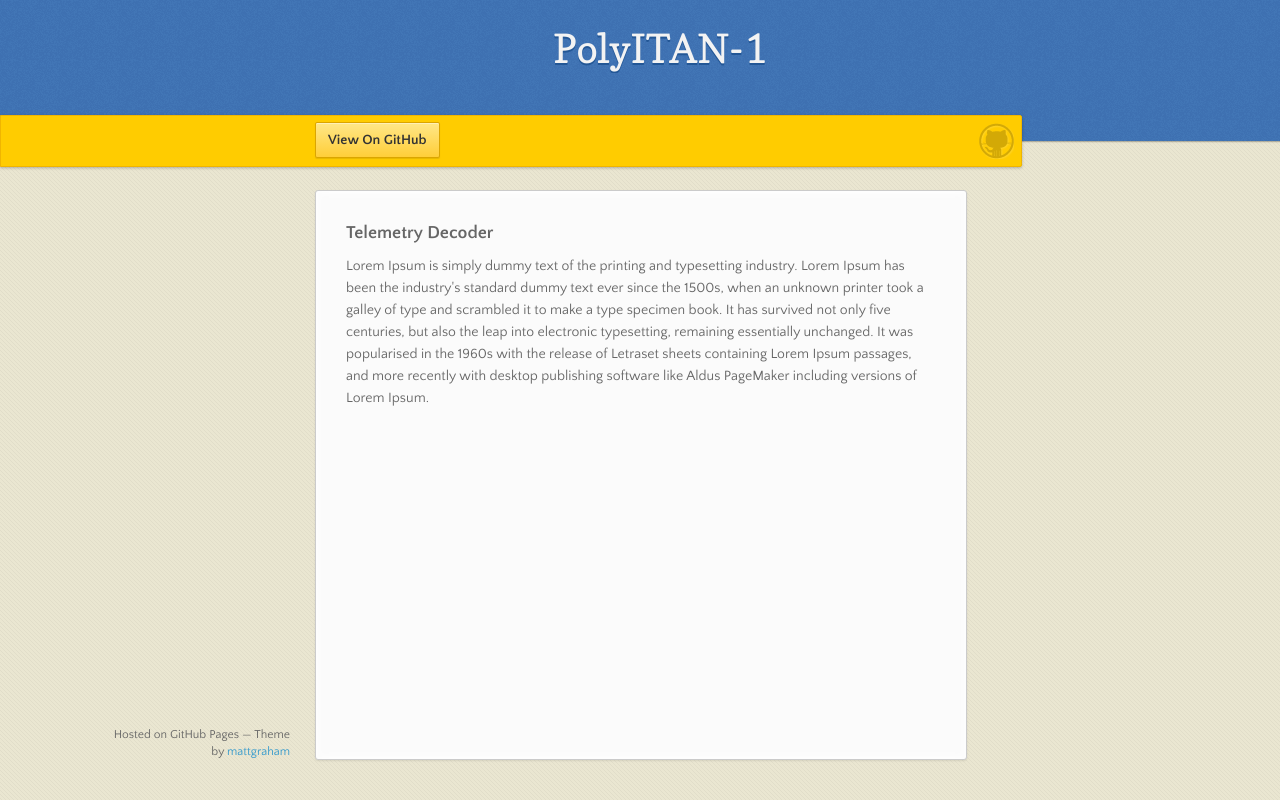
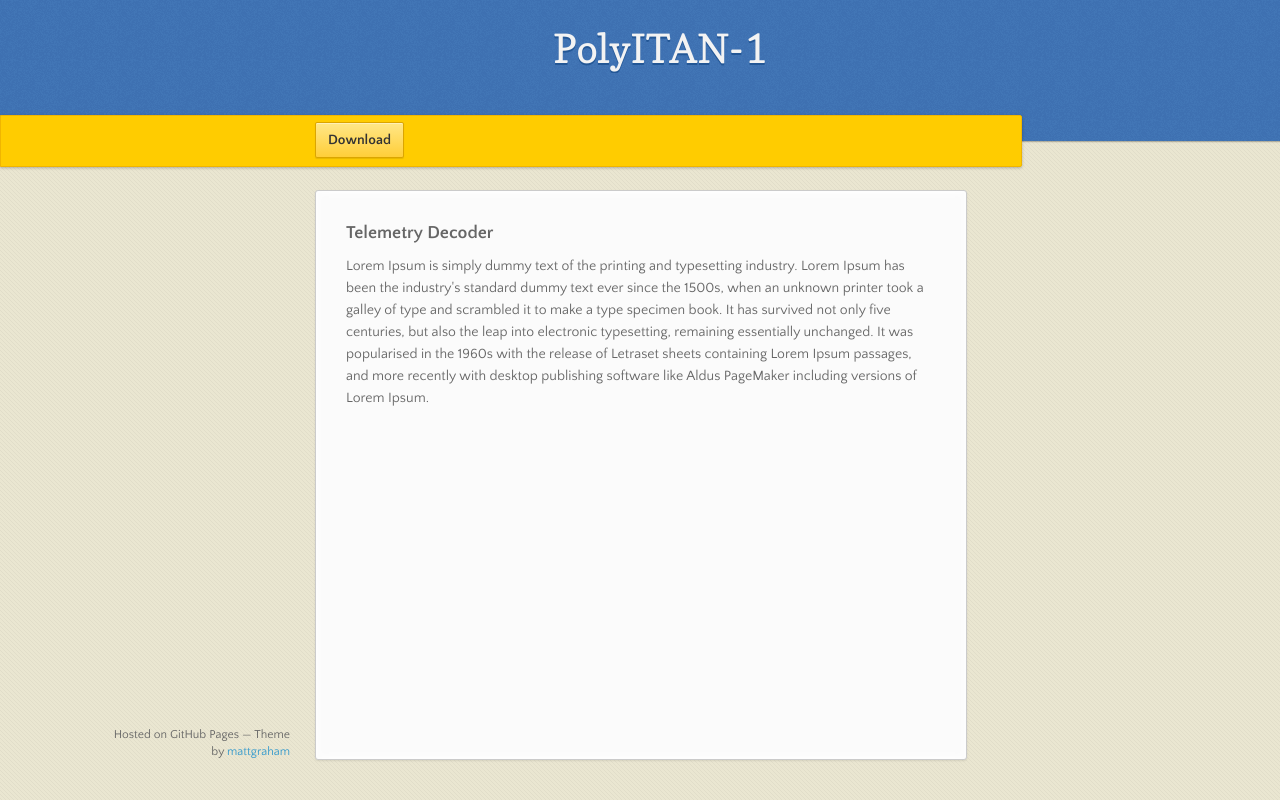
Before and after one commit to polyitan-1/polyitan-1.github.io, a plain HTML site: page index.html in a window 1280 px wide. Drawn offline with nearby package versions, Linux system fonts and the light colour scheme.

Commit message:
"Download" button added

```diff
--- a/index.html
+++ b/index.html
@@ -22,9 +22,7 @@
       </header>
 
       <div id="banner">
-        <span id="logo"></span>
-
-        <a href="https://github.com/polyitan-1" class="button fork"><strong>View On GitHub</strong></a>
+        <a href="https://polyitan-1.github.io/TelemetryDecoder/setup.exe" class="button fork"><strong>Download</strong></a>
       </div><!-- end banner -->
 
     <div class="wrapper">
```
